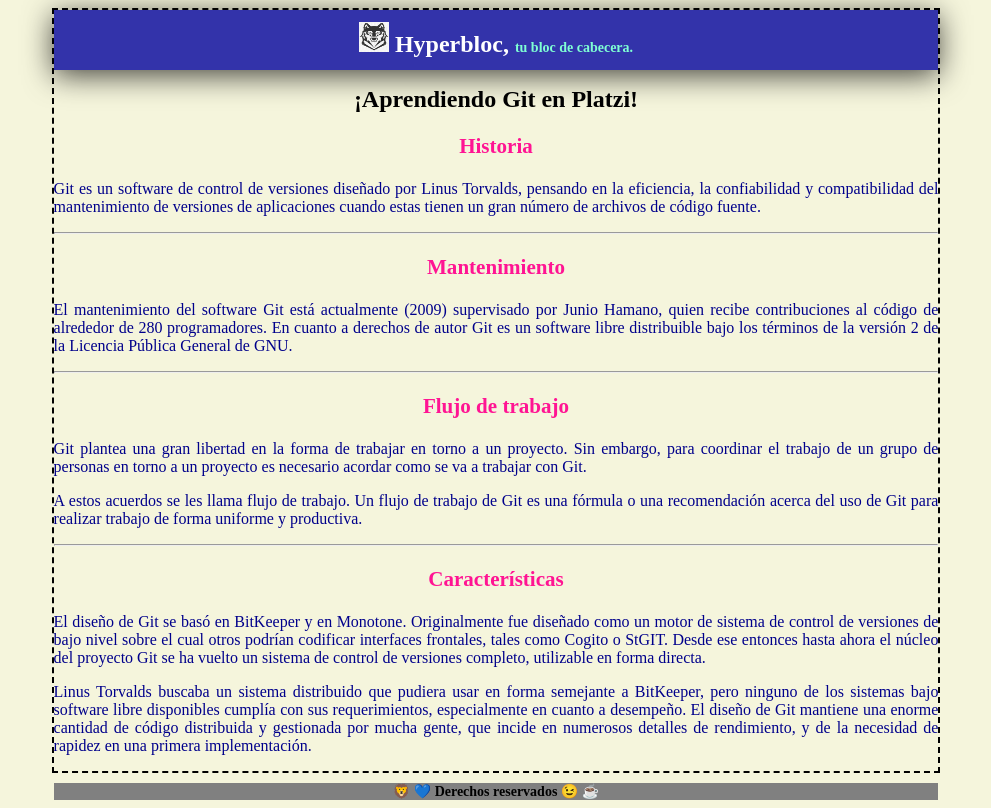
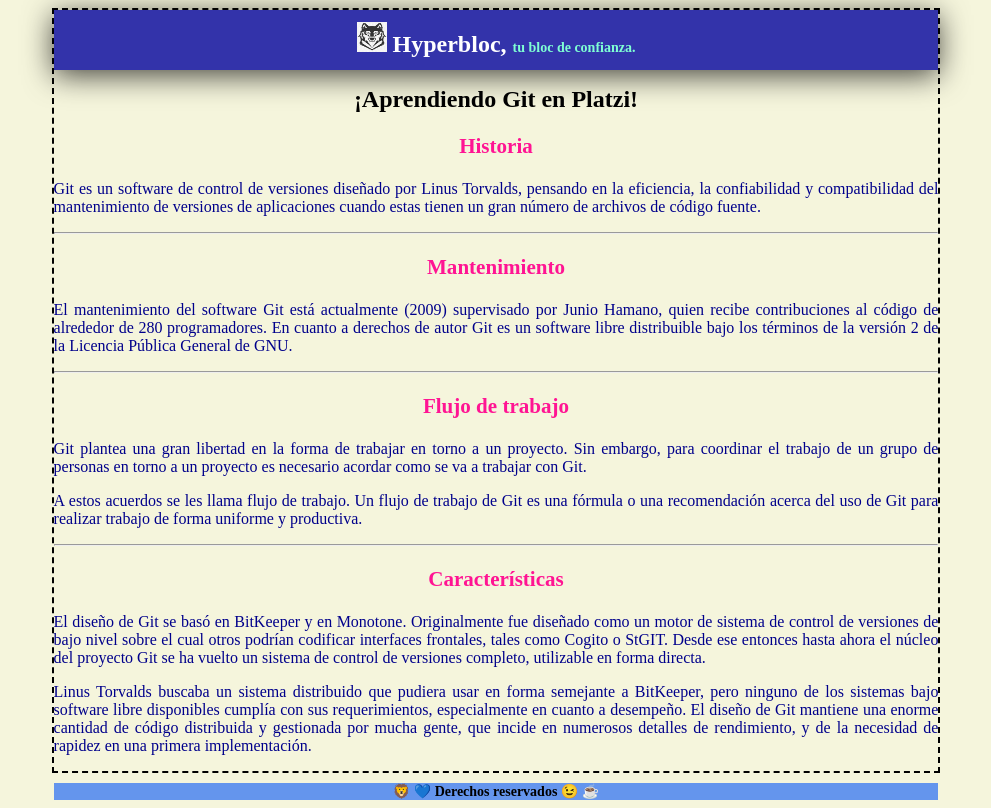
Before and after one commit to J-Cesar1931/hyperblog, a plain HTML site: page proyecto-1/index.html in a window 1280 px wide. Shown: the whole page, without its empty margins (144-1135 px from the left). Drawn offline with Linux system fonts and the light colour scheme.

Commit message:
Se normalizo el titulo y el footer

```diff
--- a/proyecto-1/css/styles.css
+++ b/proyecto-1/css/styles.css
@@ -46,7 +46,7 @@ p {
   font-size: 14px;
   font-weight: bold;
   text-align: center;
-  background-color: gray;
+  background-color: cornflowerblue;
   margin-top: 10px;
 }
 
--- a/proyecto-1/index.html
+++ b/proyecto-1/index.html
@@ -11,7 +11,7 @@
         <img id="logo" src="img/logo.png" alt="Cafe logo.png" />
         Hyperbloc,
         <span style="font-size: 14px; color: aquamarine">
-          tu bloc de cabecera.</span
+          tu bloc de confianza.</span
         >
       </div>
       <div id="post">
```
